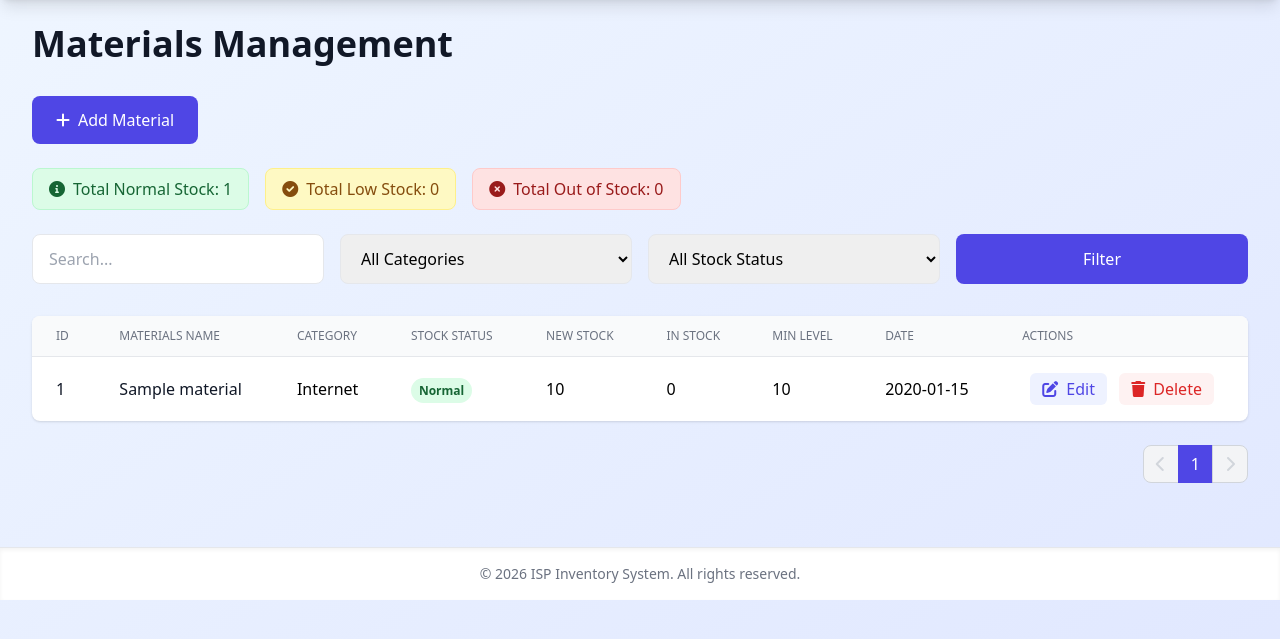
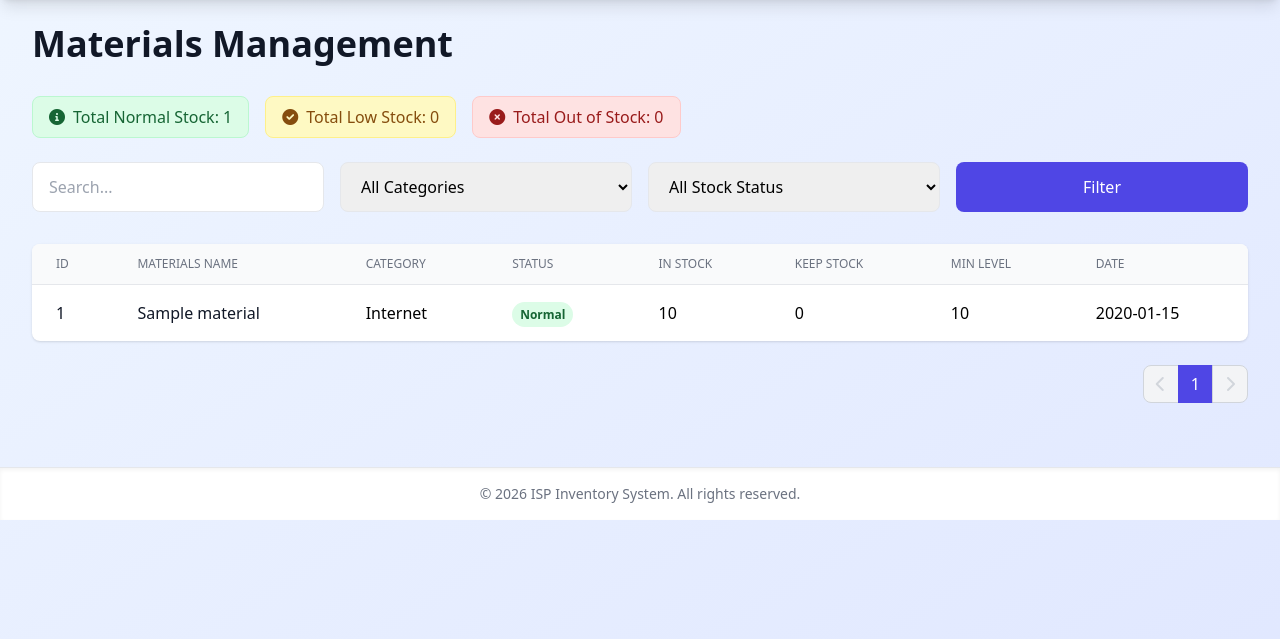
Before and after one commit to Mahadinhasan/ISP-inventory, a Django app: page /materials/ in a window 1280 px wide. Shown: the part 65-704 px from the top of the page. Run offline with Django 5.2, Linux system fonts and the light colour scheme; a user stored in the database is signed in; tables that the repository leaves empty hold one stand-in row (values such as "Sample post"); some libraries are stand-ins or nearby versions.

Commit message:
09,03,26V15

```diff
--- a/ibccl/isp_inventory/forms.py
+++ b/ibccl/isp_inventory/forms.py
@@ -76,50 +76,34 @@ class RegisterForm(UserCreationForm):
 class MaterialForm(forms.ModelForm):
     class Meta:
         model = Material
-        fields = ['name', 'category', 'quantity', 'min_stock_level', 'status', 'notes']
+        fields = ['name', 'category', 'quantity', 'min_stock_level']
 
     def __init__(self, *args, **kwargs):
         self.user = kwargs.pop('user', None)
         super().__init__(*args, **kwargs)
-
-        # Determine user's role if available
-        role = None
-        if self.user:
-            try:
-                profile = ensure_userprofile(self.user)
-                role = profile.role if profile else None
-            except Exception:
-                pass
-
-        # Check if this is a new instance (adding new) or existing (editing)
-        is_new = not (self.instance and self.instance.pk)
-
-        # Handle Storekeeper and Admin permissions
-        if role in ['Storekeeper', 'Admin']:
-            # When editing existing material: name is read-only (unique constraint)
-            if not is_new:
-                self.fields['name'].disabled = True
-                self.fields['name'].help_text = "Material name cannot be changed (unique constraint)."
-
-            # When adding new material: status is not allowed (set by system auto)
-            if is_new and 'status' in self.fields:
-                del self.fields['status']
-
-
-        # Branch cannot edit status at all
-        if role == 'Branch':
-            if 'status' in self.fields:
-                self.fields['status'].disabled = True
-
-        # Make notes optional
-        if 'notes' in self.fields:
-            self.fields['notes'].required = False
 
         # Add black border styling to all fields
         for field_name, field in self.fields.items():
             field.widget.attrs.update({
                 'class': 'w-full px-3 py-2 border-2 border-black rounded-lg focus:outline-none focus:ring-2 focus:ring-indigo-500'
             })
+
+        if self.user:
+            try:
+                profile = ensure_userprofile(self.user)
+                role = profile.role if profile else None
+            except Exception:
+                role = None
+
+            is_new = not (self.instance and self.instance.pk)
+
+            if role == 'Storekeeper':
+                # Storekeeper cannot edit the name of existing materials
+                # Use readonly (not disabled) so the field is still submitted in POST
+                if not is_new:
+                    self.fields['name'].widget.attrs['readonly'] = True
+                    self.fields['name'].help_text = "Name cannot be changed by Storekeeper."
+                # Status is auto-calculated by Material.save()
 
 class TaskForm(forms.ModelForm):
     class Meta:
--- a/ibccl/isp_inventory/views.py
+++ b/ibccl/isp_inventory/views.py
@@ -263,20 +263,138 @@ def dashboard(request):
         # 'technician_approved_materials': technician_approved_materials,
     })
 
+# @login_required
+# def materials_view(request):
+#     profile = ensure_userprofile(request.user)
+#     role = profile.role if profile else 'Branch'
+
+#     # Base queryset
+#     materials = Material.objects.all().order_by('-added_at')
+
+#     # Materials count normal/Low stock/Out of stock
+#     total_normal_stock = Material.objects.filter(status='Normal').count()
+#     total_low_stock = Material.objects.filter(status='Low Stock').count()
+#     total_out_of_stock = Material.objects.filter(status='Out of Stock').count()
+
+#     # Search filter - name, category, status
+#     search = request.GET.get('search', '').strip()
+#     if search:
+#         materials = materials.filter(
+#             Q(name__icontains=search) | Q(category__icontains=search) | Q(status__icontains=search)
+#         )
+
+#     # Filter by category and stock_status
+#     category = request.GET.get('category', '')
+#     stock_status = request.GET.get('stock_status', '')
+#     if category:
+#         materials = materials.filter(category=category)
+#     if stock_status:
+#         status_map = {
+#             'low': 'Low Stock',
+#             'normal': 'Normal',
+#             'out_of_stock': 'Out of Stock'
+#         }
+#         db_status = status_map.get(stock_status, stock_status)
+#         materials = materials.filter(status=db_status)
+
+#     # Pagination
+#     paginator = Paginator(materials, 10)
+#     page_number = request.GET.get('page')
+#     materials_page = paginator.get_page(page_number)
+
+#     if request.method == 'POST':
+#         material_id = request.POST.get('material_id')
+#         action = request.POST.get('action')
+
+#         # Delete action
+#         if action == 'delete':
+#             if role != 'Storekeeper':
+#                 messages.error(request, "Permission denied. Only Storekeeper can delete materials.")
+#                 return redirect('materials')
+
+#             material = get_object_or_404(Material, id=material_id)
+#             material.delete()
+#             messages.success(request, "Material deleted successfully!")
+#             return redirect('materials')
+
+#         # Add or Edit action
+#         else:
+#             if role != 'Storekeeper':
+#                 messages.error(request, "Permission denied. Only Storekeeper can add/edit materials.")
+#                 return redirect('materials')
+
+#             instance = None
+#             if material_id and material_id != 'undefined' and material_id.isdigit():
+#                 instance = get_object_or_404(Material, id=material_id)
+
+#             form = MaterialForm(request.POST, user=request.user, instance=instance)
+#             if form.is_valid():
+#                 form.save()
+#                 messages.success(request, "Material saved successfully!")
+#                 return redirect('materials')
+#             else:
+#                 messages.error(request, "Invalid data or material name already exists!")
+#                 return redirect('materials')
+
+#     form = MaterialForm(user=request.user)
+#     context = {
+#         'category': category,
+#         'total_normal_stock': total_normal_stock,
+#         'total_low_stock': total_low_stock,
+#         'total_out_of_stock': total_out_of_stock,
+#         'stock_status': stock_status,
+#         'materials_page': materials_page,
+#         'search': search,
+#         'form': form,
+#         'role': role,
+#     }
+#     return render(request, 'inventory/materials.html', context)
+
+
+
+
+# @login_required
+# def material_json(request, pk):
+#     """Return material data as JSON for populating the
+#      edit form via AJAX."""
+#     try:
+#         mat = Material.objects.get(pk=pk)
+#     except Material.DoesNotExist:
+#         return JsonResponse({'error': 'Material not found'}, status=404)
+
+#     profile = ensure_userprofile(request.user)
+#     role = profile.role if profile else 'Branch'
+
+#     # Only Storekeeper can edit materials
+#     if role != 'Storekeeper':
+#         return JsonResponse({'error': 'Permission denied'}, status=403)
+
+#     data = {
+#         'id': mat.id,
+#         'name': mat.name,
+#         'category': mat.category,
+#         'quantity': mat.quantity,
+#         'min_stock_level': mat.min_stock_level,
+#         'status': mat.status,
+#         'notes': mat.notes or '',
+#     }
+#     return JsonResponse(data)
+
 @login_required
 def materials_view(request):
+    """Materials management: only Storekeeper can create, edit, delete."""
     profile = ensure_userprofile(request.user)
     role = profile.role if profile else 'Branch'
 
-    # Base queryset
+    # Base queryset - Admin/Storekeeper see all; Branch sees all (read-only)
     materials = Material.objects.all().order_by('-added_at')
 
-    # Materials count normal/Low stock/Out of stock
+    # Stock counts (Admin/Storekeeper only)
     total_normal_stock = Material.objects.filter(status='Normal').count()
     total_low_stock = Material.objects.filter(status='Low Stock').count()
     total_out_of_stock = Material.objects.filter(status='Out of Stock').count()
 
-    # Search filter - name, category, status
+    # Search: name, category, status
     search = request.GET.get('search', '').strip()
     if search:
         materials = materials.filter(
@@ -289,11 +407,7 @@ def materials_view(request):
     if category:
         materials = materials.filter(category=category)
     if stock_status:
-        status_map = {
-            'low': 'Low Stock',
-            'normal': 'Normal',
-            'out_of_stock': 'Out of Stock'
-        }
+        status_map = {'low': 'Low Stock', 'normal': 'Normal', 'out_of_stock': 'Out of Stock'}
         db_status = status_map.get(stock_status, stock_status)
         materials = materials.filter(status=db_status)
 
@@ -302,55 +416,70 @@ def materials_view(request):
     page_number = request.GET.get('page')
     materials_page = paginator.get_page(page_number)
 
+    # POST: Create, Edit, Delete (Storekeeper only)
     if request.method == 'POST':
-        material_id = request.POST.get('material_id')
+        if role != 'Storekeeper':
+            messages.error(request, "Only Storekeeper can add, edit, or delete materials.")
+            return redirect('materials')
+
         action = request.POST.get('action')
-
-        # Delete action
+        material_id = request.POST.get('material_id', '').strip()
+
+        # Delete Material (Storekeeper can delete any material)
         if action == 'delete':
-            if role != 'Storekeeper':
-                messages.error(request, "Permission denied. Only Storekeeper can delete materials.")
+            if not material_id or not material_id.isdigit():
+                messages.error(request, "Invalid material specified.")
                 return redirect('materials')
-
-            material = get_object_or_404(Material, id=material_id)
-            material.delete()
-            messages.success(request, "Material deleted successfully!")
+            try:
+                mat = Material.objects.get(pk=material_id)
+                mat.delete()
+                messages.success(request, "Material deleted successfully.")
+            except Material.DoesNotExist:
+                messages.error(request, "Material not found.")
             return redirect('materials')
 
-        # Add or Edit action
+        # Create/Edit Material (Storekeeper can edit any material)
+        instance = None
+        if material_id and material_id != 'undefined' and material_id.isdigit():
+            try:
+                instance = Material.objects.get(pk=material_id)
+            except Material.DoesNotExist:
+                messages.error(request, "Material not found.")
+                return redirect('materials')
+
+        form = MaterialForm(request.POST, user=request.user, instance=instance)
+        if form.is_valid():
+            material = form.save(commit=False)
+            is_new = not material.id
+
+            material.save()
+            messages.success(request, "Material saved successfully!")
+            return redirect('materials')
         else:
-            if role != 'Storekeeper':
-                messages.error(request, "Permission denied. Only Storekeeper can add/edit materials.")
-                return redirect('materials')
-
-            instance = None
-            if material_id and material_id != 'undefined' and material_id.isdigit():
-                instance = get_object_or_404(Material, id=material_id)
-
-            form = MaterialForm(request.POST, user=request.user, instance=instance)
-            if form.is_valid():
-                form.save()
-                messages.success(request, "Material saved successfully!")
-                return redirect('materials')
+            error_msg = "Please correct the errors below." if form.errors else "Invalid data."
+            for field, errors in form.errors.items():
+                if errors:
+                    messages.error(request, f"{field}: {errors[0]}")
+                    break
             else:
-                messages.error(request, "Invalid data or material name already exists!")
-                return redirect('materials')
+                messages.error(request, error_msg)
+            return redirect('materials')
 
     form = MaterialForm(user=request.user)
     context = {
+        'search': search,
         'category': category,
+        'stock_status': stock_status,
         'total_normal_stock': total_normal_stock,
         'total_low_stock': total_low_stock,
         'total_out_of_stock': total_out_of_stock,
-        'stock_status': stock_status,
-        'materials_page': materials_page,
-        'search': search,
+        'materials': materials_page,
         'form': form,
         'role': role,
+        'user': request.user,
+        'materials_page': materials_page,
     }
     return render(request, 'inventory/materials.html', context)
-
-
 
 
 @login_required
@@ -364,8 +493,7 @@ def material_json(request, pk):
 
     profile = ensure_userprofile(request.user)
     role = profile.role if profile else 'Branch'
-
-    # Only Storekeeper can edit materials
+    # Only Storekeeper can fetch material data for edit form
     if role != 'Storekeeper':
         return JsonResponse({'error': 'Permission denied'}, status=403)
 
@@ -376,7 +504,6 @@ def material_json(request, pk):
         'quantity': mat.quantity,
         'min_stock_level': mat.min_stock_level,
         'status': mat.status,
-        'notes': mat.notes or '',
     }
     return JsonResponse(data)
 
@@ -517,6 +644,36 @@ def requests_view(request):
 
     if request.method == 'POST':
         action = request.POST.get('action')
+
+        # Save received_by (Branch requester only) via AJAX (expects JSON)
+        if action == 'save_received_by':
+            if role != 'Branch':
+                return JsonResponse({'success': False, 'error': 'Permission denied.'}, status=403)
+
+            req_id = (request.POST.get('req_id') or '').strip()
+            received_by = (request.POST.get('received_by') or '').strip()
+
+            if not req_id.isdigit():
+                return JsonResponse({'success': False, 'error': 'Invalid request id.'}, status=400)
+            if not received_by:
+                return JsonResponse({'success': False, 'error': 'Received By is required.'}, status=400)
+
+            try:
+                req = MaterialRequest.objects.get(pk=int(req_id), requester=request.user)
+            except MaterialRequest.DoesNotExist:
+                return JsonResponse({'success': False, 'error': 'Request not found.'}, status=404)
+
+            if req.status != 'Approved':
+                return JsonResponse({'success': False, 'error': 'Only approved requests can be recorded.'}, status=400)
+
+            req.received_by = received_by
+            req.received_at = timezone.now()
+            req.save(update_fields=['received_by', 'received_at'])
+            return JsonResponse({
+                'success': True,
+                'received_by': req.received_by,
+                'received_at': req.received_at.isoformat() if req.received_at else None,
+            })
 
         # Create Request
         if action == 'create':
--- a/ibccl/templates/inventory/materials.html
+++ b/ibccl/templates/inventory/materials.html
@@ -6,7 +6,7 @@
 <div class="fade-in">
     <h1 class="text-4xl font-bold text-gray-900 mb-8">Materials Management</h1>
 
-    {% if role == 'Storekeeper' or role == 'Admin' %}
+    {% if role == 'Storekeeper' %}
     <button onclick="openAddModal()"
         class="bg-indigo-600 hover:bg-indigo-700 text-white px-6 py-3 rounded-lg font-medium mb-6">
         <i class="fas fa-plus mr-2"></i>Add Material
@@ -74,12 +74,12 @@
                     <th class="px-6 py-3 text-left text-xs font-medium text-gray-500 uppercase">ID</th>
                     <th class="px-6 py-3 text-left text-xs font-medium text-gray-500 uppercase">Materials Name</th>
                     <th class="px-6 py-3 text-left text-xs font-medium text-gray-500 uppercase">Category</th>
-                    <th class="px-6 py-3 text-left text-xs font-medium text-gray-500 uppercase">Stock Status</th>
-                    <th class="px-6 py-3 text-left text-xs font-medium text-gray-500 uppercase">New Stock</th>
-                    <th class="px-6 py-3 text-left text-xs font-medium text-gray-500 uppercase">In Stock</th>
+                    <th class="px-6 py-3 text-left text-xs font-medium text-gray-500 uppercase">Status</th>
+                    <th class="px-6 py-3 text-left text-xs font-medium text-gray-500 uppercase">in Stock</th>
+                    <th class="px-6 py-3 text-left text-xs font-medium text-gray-500 uppercase">Keep Stock</th>
                     <th class="px-6 py-3 text-left text-xs font-medium text-gray-500 uppercase">Min Level</th>
                     <th class="px-6 py-3 text-left text-xs font-medium text-gray-500 uppercase">Date</th>
-                    {% if role == 'Storekeeper' or role == 'Admin' %}
+                    {% if role == 'Storekeeper' %}
                     <th class="px-6 py-3 text-left text-xs font-medium text-gray-500 uppercase">Actions</th>
                     {% endif %}
                 </tr>
@@ -109,7 +109,7 @@
                     <td class="px-6 py-4 whitespace-nowrap">{{ material.in_stock|default:"0" }}</td>
                     <td class="px-6 py-4 whitespace-nowrap">{{ material.min_stock_level }}</td>
                     <td class="px-6 py-4 whitespace-nowrap">{{ material.added_at|date:"Y-m-d" }}</td>
-                    {% if role == 'Storekeeper' or role == 'Admin' %}
+                    {% if role == 'Storekeeper' %}
                     <td class="px-6 py-4 whitespace-nowrap">
                         <button onclick="editMaterial('{{ material.id }}')"
                             class="text-indigo-600 hover:text-indigo-900 bg-indigo-50 hover:bg-indigo-100 px-3 py-1 rounded-md transition ml-2">
@@ -184,18 +184,10 @@
                             placeholder="0">
                     </div>
 
-                    <!-- Notes (full width) -->
-                    <div class="form-group md:col-span-2">
-                        <label for="id_notes" class="block text-sm font-medium text-gray-700 mb-2">Notes</label>
-                        <textarea name="notes" id="id_notes" rows="3"
-                            class="w-full px-3 py-2 border-2 border-black rounded-lg focus:outline-none focus:ring-2 focus:ring-indigo-500"
-                            placeholder="Optional notes..."></textarea>
-                    </div>
-
                 </div>
 
-                {% if role != 'Storekeeper' and role != 'Admin' %}
-                <p class="text-red-600 mt-6 text-center">Only Storekeepers and Admins can edit materials</p>
+                {% if role != 'Storekeeper' %}
+                <p class="text-red-600 mt-6 text-center">Only Storekeeper can edit materials</p>
                 {% else %}
                 <div class="mt-8 flex justify-end gap-3">
                     <button type="button" onclick="document.getElementById('materialModal').classList.add('hidden')"
@@ -299,7 +291,6 @@
                 setVal('id_category', data.category);
                 setVal('id_quantity', data.quantity);
                 setVal('id_min_stock_level', data.min_stock_level);
-                setVal('id_notes', data.notes);
 
                 // Disable Name field during edit (unique constraint, cannot change)
                 const nameField = document.getElementById('id_name');
```
